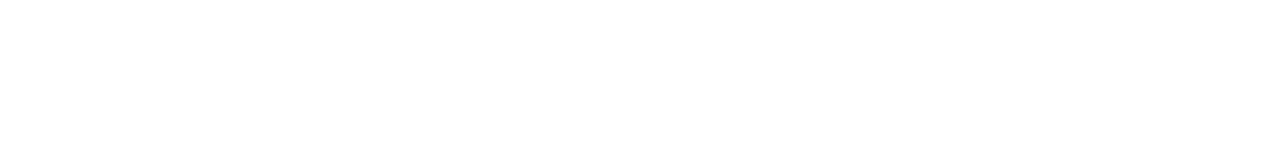
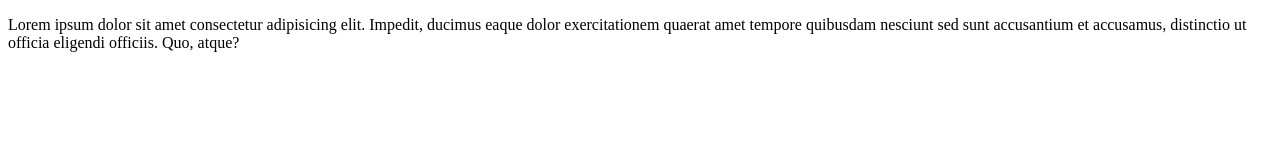
Before and after one commit to Brenda-b/tp-web, a plain HTML site: page pantalla-principal.html in a window 1280 px wide. Drawn offline with Linux system fonts and the light colour scheme.

Commit message:
intentoF

```diff
--- a/pantalla-principal.html
+++ b/pantalla-principal.html
@@ -7,6 +7,7 @@
     <title>Document</title>
 </head>
 <body>
+    <p>Lorem ipsum dolor sit amet consectetur adipisicing elit. Impedit, ducimus eaque dolor exercitationem quaerat amet tempore quibusdam nesciunt sed sunt accusantium et accusamus, distinctio ut officia eligendi officiis. Quo, atque?</p>
 
 </body>
 </html>
```
